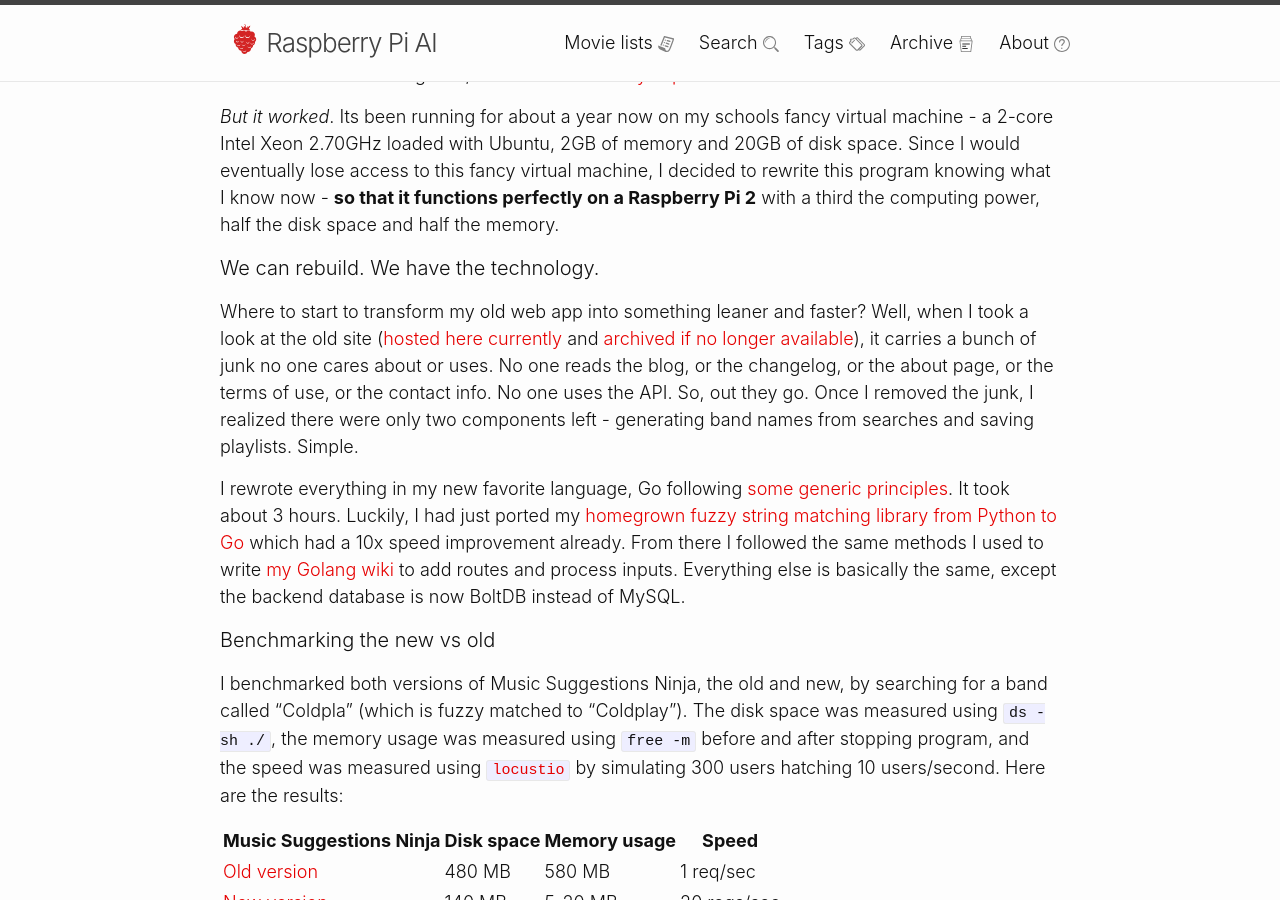
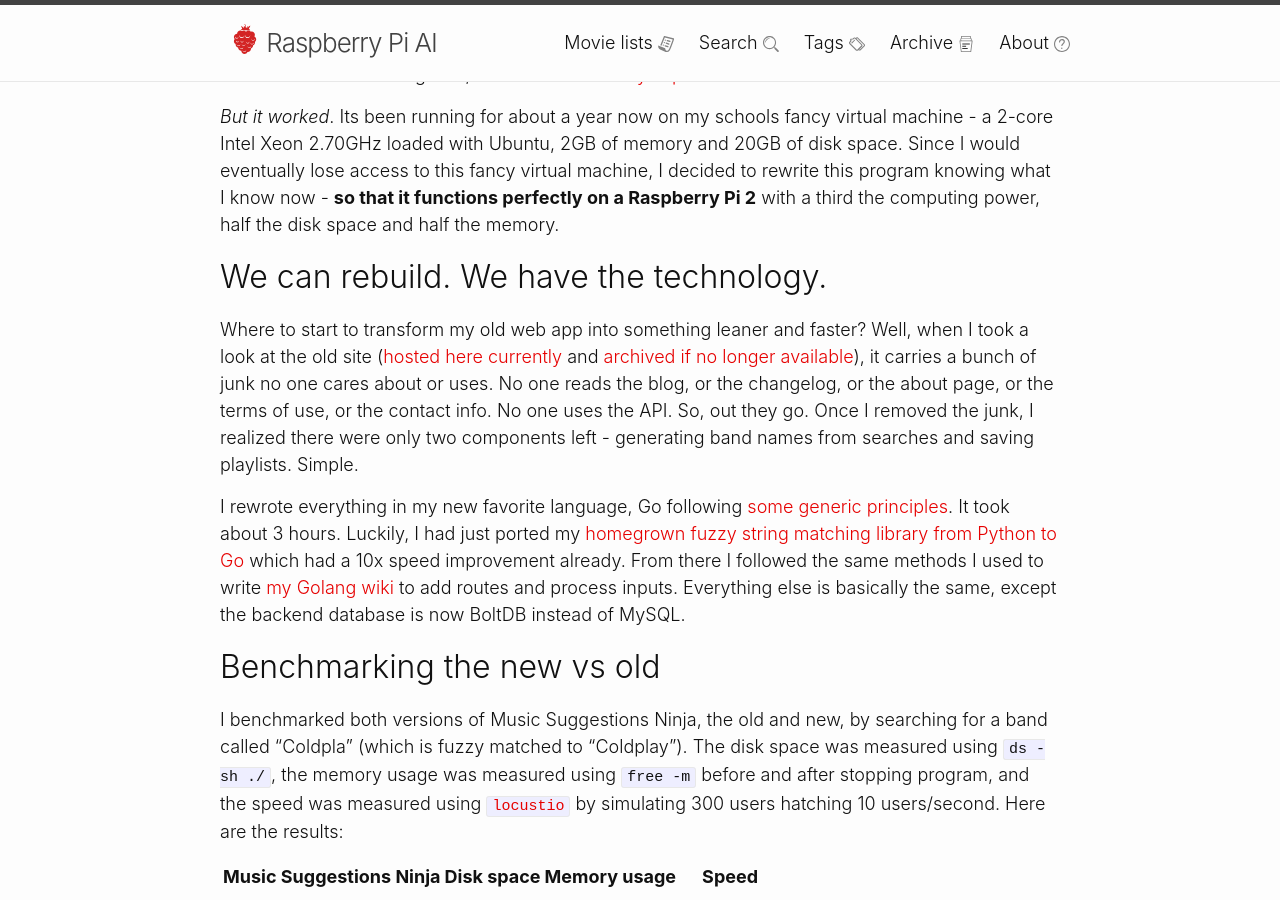
Before and after one commit to schollz/rpiai.com.old, a Jekyll site: the page built from _posts/2016-02-20-revisiting-my-first-web-app.md, in a window 1280 px wide and 900 px high, scrolled down 792 px. Built offline with Jekyll 4.4.1, drawn with Linux system fonts in a browser that asks for light colours; comment, search, counter and statistics services are not loaded.

Commit message:
changed size

```diff
--- a/_posts/2016-02-20-revisiting-my-first-web-app.md
+++ b/_posts/2016-02-20-revisiting-my-first-web-app.md
@@ -19,13 +19,13 @@
 
 *But it worked*. Its been running for about a year now on my schools fancy virtual machine - a 2-core Intel Xeon 2.70GHz loaded with Ubuntu, 2GB of memory and 20GB of disk space. Since I would eventually lose access to this fancy virtual machine, I decided to rewrite this program knowing what I know now - **so that it functions perfectly on a Raspberry Pi 2** with a third the computing power, half the disk space and half the memory.
 
-#### We can rebuild. We have the technology.
+## We can rebuild. We have the technology.
 
 Where to start to transform my old web app into something leaner and faster? Well, when I took a look at the old site ([hosted here currently](http://musicninja.duckdns.org/) and [archived if no longer available](https://web.archive.org/web/20160131203756/http://www.musicsuggestions.ninja/)), it carries a bunch of junk no one cares about or uses. No one reads the blog, or the changelog, or the about page, or the terms of use, or the contact info. No one uses the API. So, out they go. Once I removed the junk, I realized there were only two components left - generating band names from searches and saving playlists. Simple.
 
 I rewrote everything in my new favorite language, Go following [some generic principles](/optimizing-code-for-raspberry-pis/). It took about 3 hours. Luckily,  I had just ported my [homegrown fuzzy string matching library from Python to Go](/really-fast-fuzzy-string-matching/) which had a 10x speed improvement already. From there I followed the same methods I used to write [my Golang wiki](https://github.com/schollz/awwkoala) to add routes and process inputs. Everything else is basically the same, except the backend database is now BoltDB instead of MySQL.
 
-#### Benchmarking the new vs old
+## Benchmarking the new vs old
 
 I benchmarked both versions of Music Suggestions Ninja, the old and new, by searching for a band called "Coldpla" (which is fuzzy matched to "Coldplay"). The disk space was measured using `ds -sh ./`, the memory usage was measured using `free -m` before and after stopping program, and the speed was measured using [`locustio`](http://locust.io/) by simulating 300 users hatching 10 users/second. Here are the results:
 
@@ -38,6 +38,6 @@
 
 Basically, my **new version is 20x faster and uses 70% less disk space and 97% less memory.** _Note: the improvement is not strictly due to Python vs Go._ A lot of the improvement comes from implementing everything in a much smarter way (which comes from experience and is not language specific). E.g. I am using more DB files instead of loading into memory, I am skipping `for` loops that were unnecessary and using more REGEX.
 
-### tldr;
+## tldr;
 
 One year ago, it wasn't possible for me to slim down my programs to allow the Raspberry Pi to run *one* web app. One year later, [I am hosting 4 web apps](/about/) on my Raspberry Pi thanks to knowledge and experience that comes with time (and lots of playing).
```
